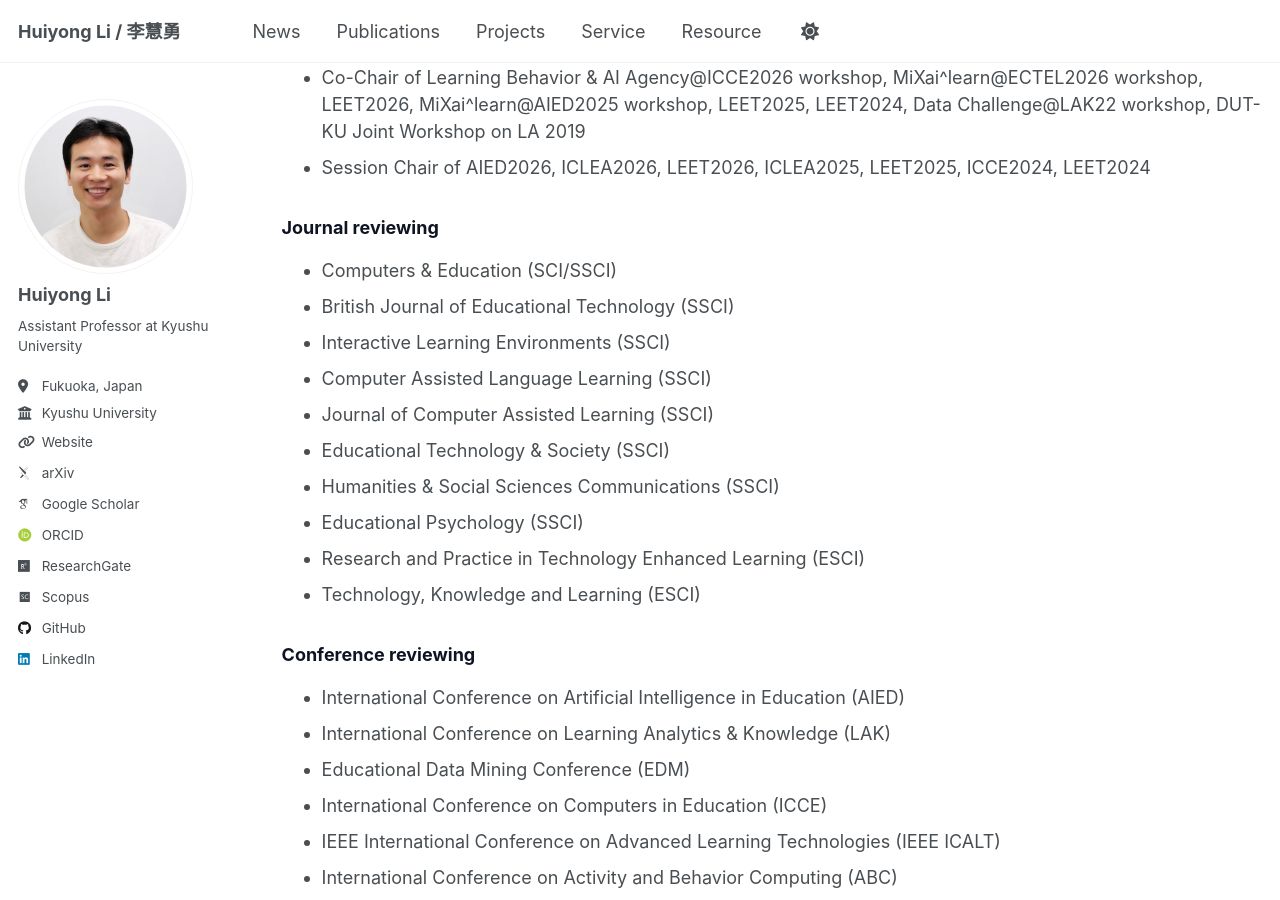
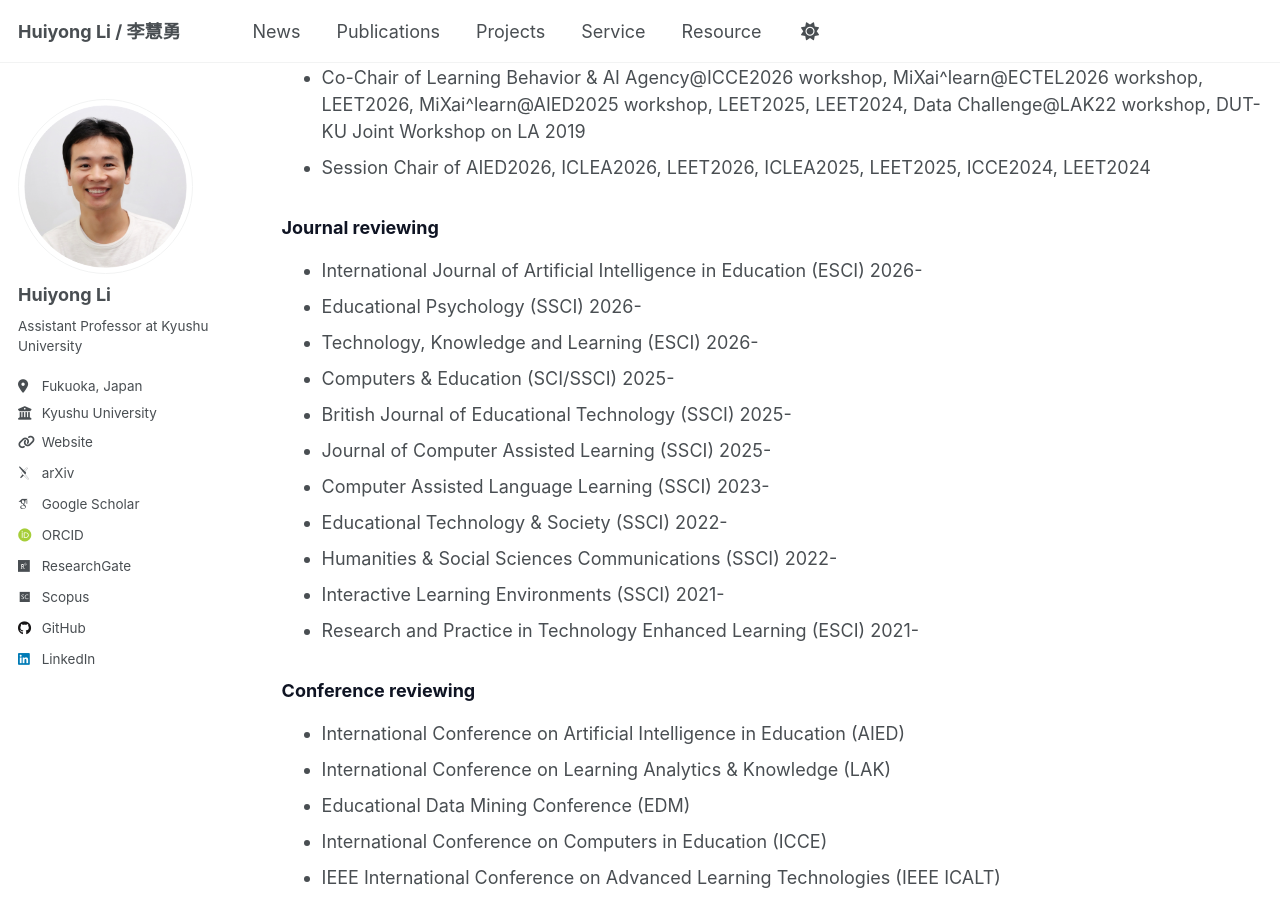
Before and after one commit to li-huiyong/li-huiyong.github.io, a Jekyll site: the page built from _pages/service.md, in a window 1280 px wide and 900 px high, scrolled down 601 px. Built offline with Jekyll 4.4.1, drawn with Linux system fonts in a browser that asks for light colours; some web fonts are replaced.

Commit message:
add years for journal review

```diff
--- a/_pages/service.md
+++ b/_pages/service.md
@@ -29,16 +29,17 @@ author_profile: true
 
 ### <span style="color: #0f1423; ">Journal reviewing</span>
 
-* Computers & Education (SCI/SSCI)
-* British Journal of Educational Technology (SSCI)
-* Interactive Learning Environments (SSCI)
-* Computer Assisted Language Learning (SSCI)
-* Journal of Computer Assisted Learning (SSCI)
-* Educational Technology & Society (SSCI)
-* Humanities & Social Sciences Communications (SSCI)
-* Educational Psychology (SSCI)
-* Research and Practice in Technology Enhanced Learning (ESCI)
-* Technology, Knowledge and Learning (ESCI)
+* International Journal of Artificial Intelligence in Education (ESCI) 2026-
+* Educational Psychology (SSCI) 2026-
+* Technology, Knowledge and Learning (ESCI) 2026-
+* Computers & Education (SCI/SSCI) 2025-
+* British Journal of Educational Technology (SSCI) 2025-
+* Journal of Computer Assisted Learning (SSCI) 2025-
+* Computer Assisted Language Learning (SSCI) 2023-
+* Educational Technology & Society (SSCI) 2022-
+* Humanities & Social Sciences Communications (SSCI) 2022-
+* Interactive Learning Environments (SSCI) 2021-
+* Research and Practice in Technology Enhanced Learning (ESCI) 2021-
 
 ### <span style="color: #0f1423; ">Conference reviewing</span>
 
```
